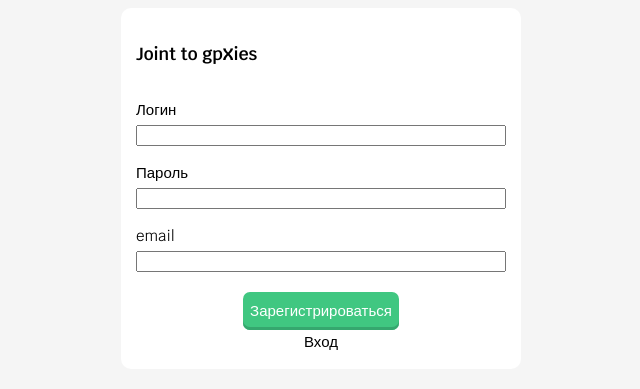
After one commit to nikolai-minkevich/gpxies_old, a PHP site: page /templates/signUp.html in a window 1280 px wide. The commit adds this page. Shown: the top 389 px of the page, without its empty margins (319-959 px from the left). Run offline with PHP 8.4, Linux system fonts and the light colour scheme.

Commit message:
Изменила css, добавила html по страницам login и signUp

```diff
--- a/css/main.css
+++ b/css/main.css
@@ -64,12 +68,78 @@ li {
 .login{
     padding-right: 50px;
 }
-nav{box-sizing: border-box;}
+
 .page-header__title{
+    font-weight: 600;
+    font-size: 24px;
+}
+/*
+.header-btn {
 
 }
+
+
 .start-page
 .page-main
 .page-main__button--primary
 .page-main__track-list
 .track-list__item
++login*/
+
+.container__signIn {
+    display: flex;
+    border-radius: 10px;
+    width: 400px;
+    margin-left: auto;
+    margin-right: auto;
+    padding: 15px;
+    background-color: white;
+    flex-direction: column;
+}
+.button--primary{
+
+    color: white;
+    text-decoration: none;
+    padding: 7px;
+    text-align:center;
+    box-sizing: border-box;
+    border-radius: 7px;
+    background: rgb(64,199,129);
+    box-shadow: 0 -3px rgb(53,167,110) inset;
+    transition: 0.2s;
+    min-width: 130px;
+}
+.button--primary:hover {
+    background: rgb(53, 167, 110);
+    }
+.button--primary:active{
+    background: rgb(33,147,90);
+    box-shadow: 0 3px rgb(33,147,90) inset;
+}
+.container__button--primary{
+    margin-top: 20px;
+    display: flex;
+    align-items: center;
+    flex-direction: column;
+}
+.link:hover{
+    text-decoration-line: underline;
+}
+.container__signUp{
+    display: flex;
+    border-radius: 10px;
+    width: 400px;
+    margin-left: auto;
+    margin-right: auto;
+    padding: 15px;
+    background-color: white;
+    flex-direction: column;
+}
+.container__signUp label{
+    margin-top: 15px;
+    margin-bottom: 3px;
+}
+.container__signIn label{
+    margin-top: 15px;
+    margin-bottom: 3px;
+}
--- /dev/null
+++ b/templates/signUp.html
@@ -0,0 +1,22 @@
+<!doctype html>
+    <head>
+        <link rel="stylesheet" href="../css/main.css">
+        <link href="https://fonts.googleapis.com/css?family=Krub:400,600&display=swap" rel="stylesheet">
+    </head>
+    <body>
+        <form class="container__signUp">
+            <h3>
+                Joint to gp<big>x</big>ies
+            </h3>
+                <label for="loginField" >Логин</label>
+                <input type="text" id="loginField">
+                <label for="Password" >Пароль</label>
+                <input type="password" id="Password">
+                <label for="email">email</label>
+                <input type="email" id="email">
+                <div class="container__button--primary">
+                    <a href="#" class="button--primary">Зарегистрироваться</a>
+                    <a href="#" class="link">Вход</a>
+                </div>
+        </form>
+    </body>
```
Also changed, not shown: other parts of css/main.css (+22 -18 lines), index.html (+8 -2 lines), index_old.html (deleted, +0 -51 lines), templates/login.html (added, +25 -0 lines).
